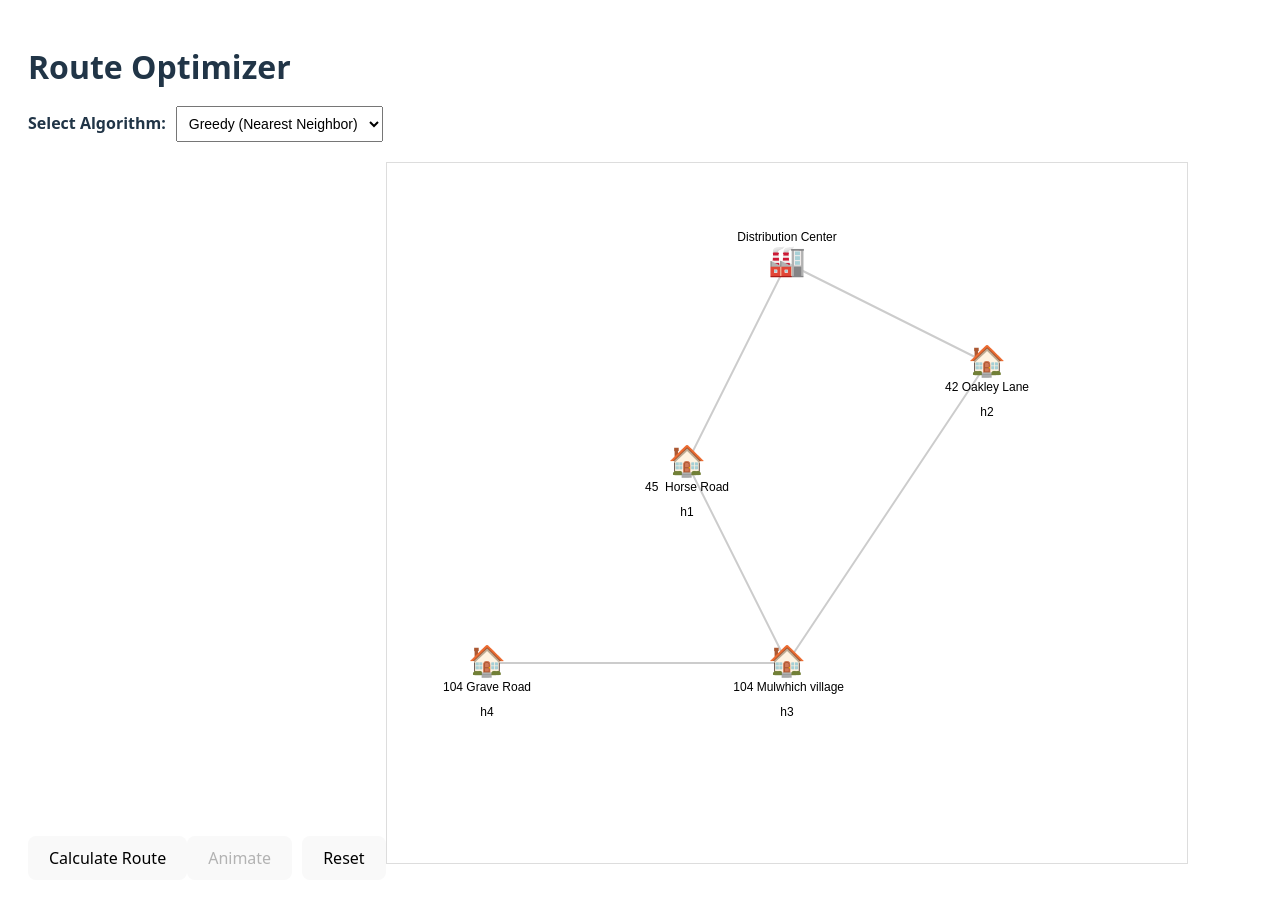
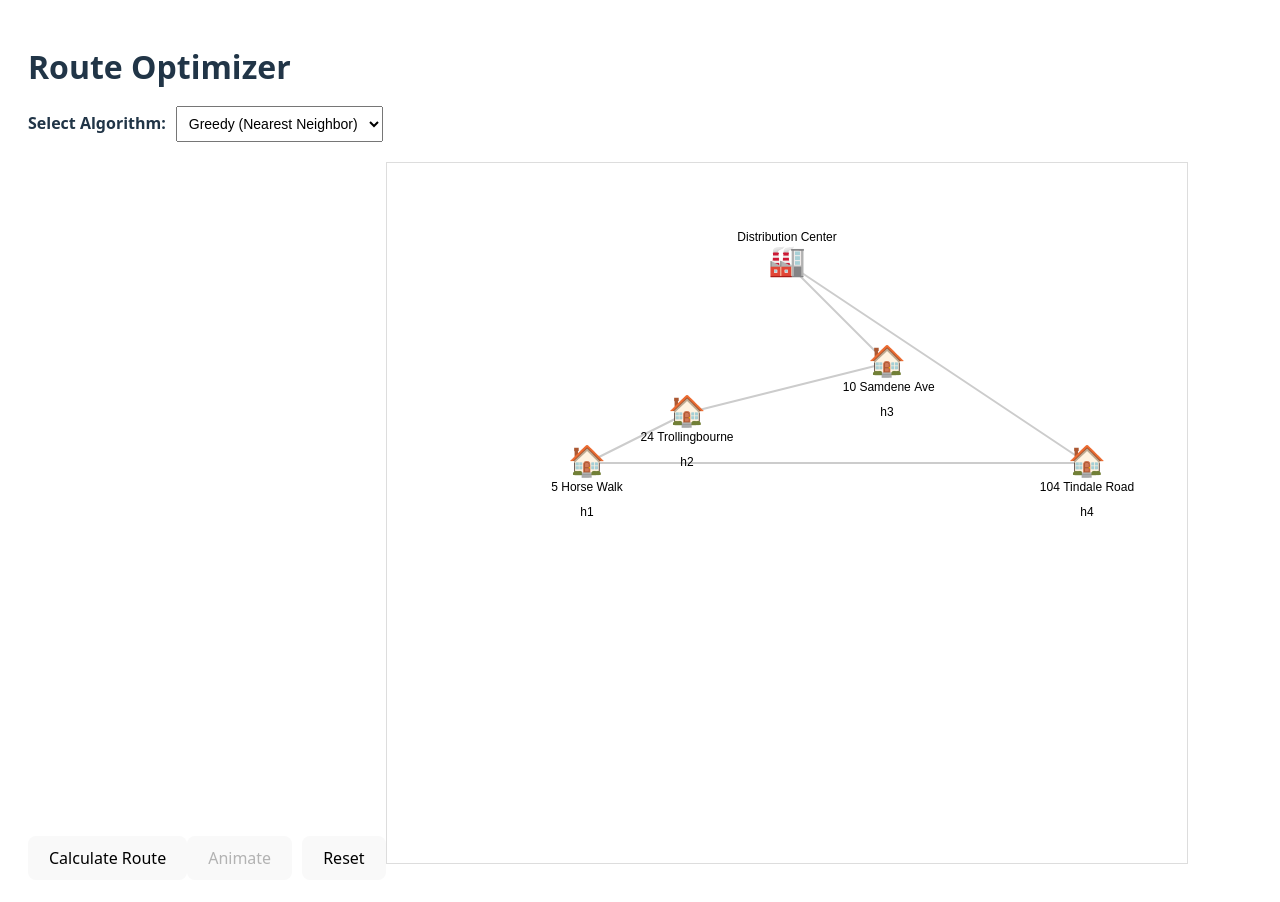
Before and after one commit to rafmando/route-bot, a React app in the folder frontend/: page / in a window 1280 px wide. Shown: the top 902 px of the page. Built offline with nearby package versions, Linux system fonts and the light colour scheme; the HTML template or start-up script is replaced by a standard one.

Commit message:
refactor: van speed & sample data

```diff
--- a/frontend/src/data/sampleMap.ts
+++ b/frontend/src/data/sampleMap.ts
@@ -16,43 +16,43 @@ export const suburbanMap: Map = {
     locations: [
         {
             id: 'h1',
-            x: 300,   // Match your blue circles!
+            x: 200,   // Match your blue circles!
             y: 300,
-            name: '45  Horse Road',
+            name: '5 Horse Walk',
             notes:['Please delivery with no bags'],
             type: 'house',
         },
         {
             id: 'h2',
-            x: 600,
-            y: 200,
-            name: '42 Oakley Lane',
+            x: 300,
+            y: 250,
+            name: '24 Trollingbourne',
             notes:['Please delivery with no bags'],
             type: 'house',
         },
         {
             id: 'h3',
-            x: 400,
-            y: 500,
-            name: ' 104 Mulwhich village',
+            x: 500,
+            y: 200,
+            name: ' 10 Samdene Ave',
             notes:['Please delivery with no bags'],
             type: 'house',
         },
           {
             id: 'h4',
-            x: 100,
-            y: 500,
-            name: '104 Grave Road',
+            x: 700,
+            y: 300,
+            name: '104 Tindale Road',
             notes:['Please delivery with no bags'],
             type: 'house',
         },
     ],
 
     roads: [
-        { from: 'warehouse', to: 'h2', distance: 5.2 },
-        { from: 'h2', to: 'h3', distance: 7.1 },
-        { from: 'h3', to: 'h1', distance: 4.5 },
-        { from: 'h4', to: 'h3', distance: 4.5 },
-        { from: 'h1', to: 'warehouse', distance: 3.5 },
+        { from: 'warehouse', to: 'h3', distance: 1.2 },
+        { from: 'h3', to: 'h2', distance: 0.2 },
+        { from: 'h2', to: 'h1', distance: 0.4 },
+        { from: 'h1', to: 'h4', distance: 2.3 },
+        { from: 'h4', to: 'warehouse', distance: 3.5 },
     ],
 };
--- a/frontend/src/engine/simulator.ts
+++ b/frontend/src/engine/simulator.ts
@@ -41,7 +41,7 @@ export class RouteSimulator {
 
             if (!currentLoc || !targetLoc) return;
 
-            this.state.progress += 0.02;
+            this.state.progress += 0.005;
 
             if (this.state.progress >= 1) {
                 this.state.targetIndex++;
```
